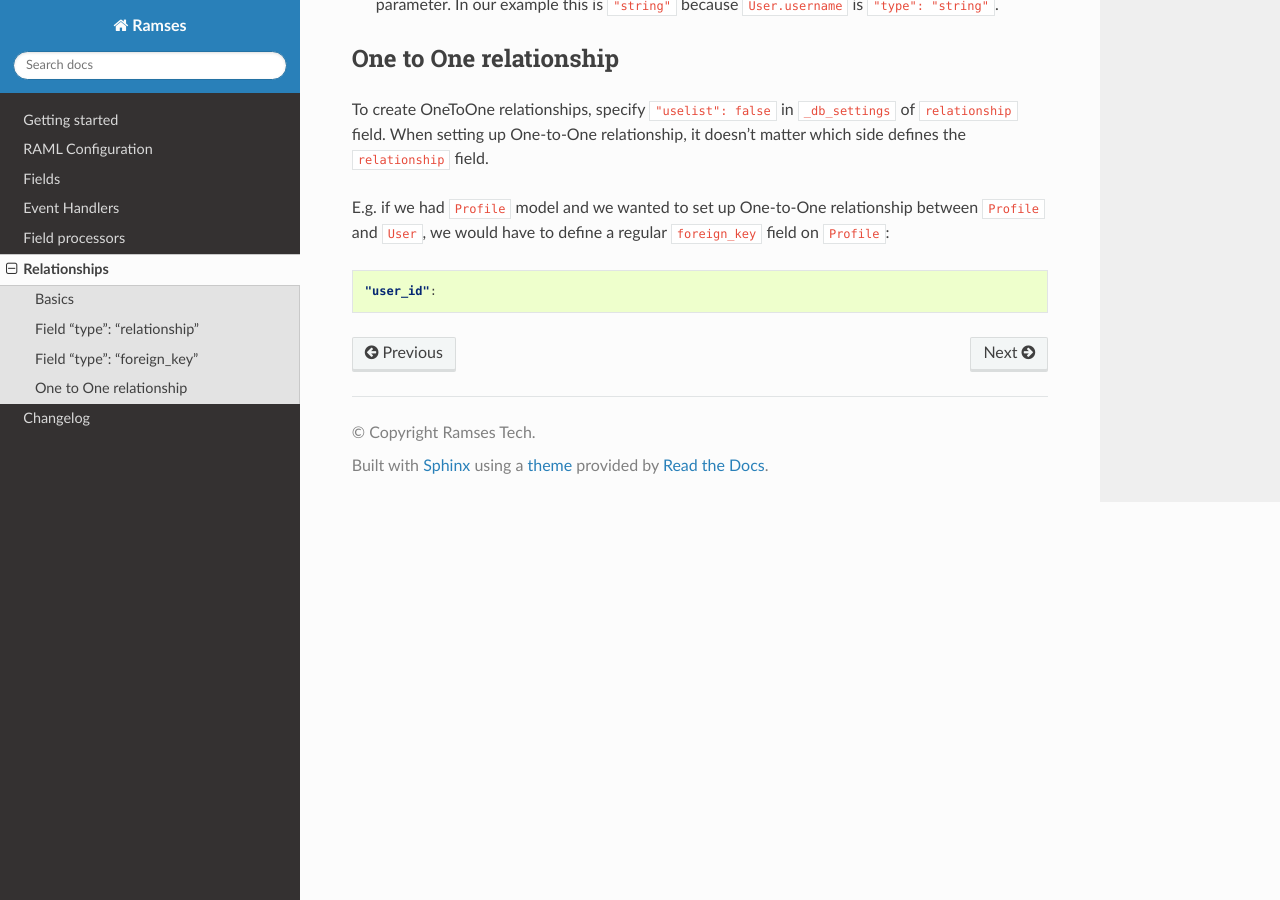
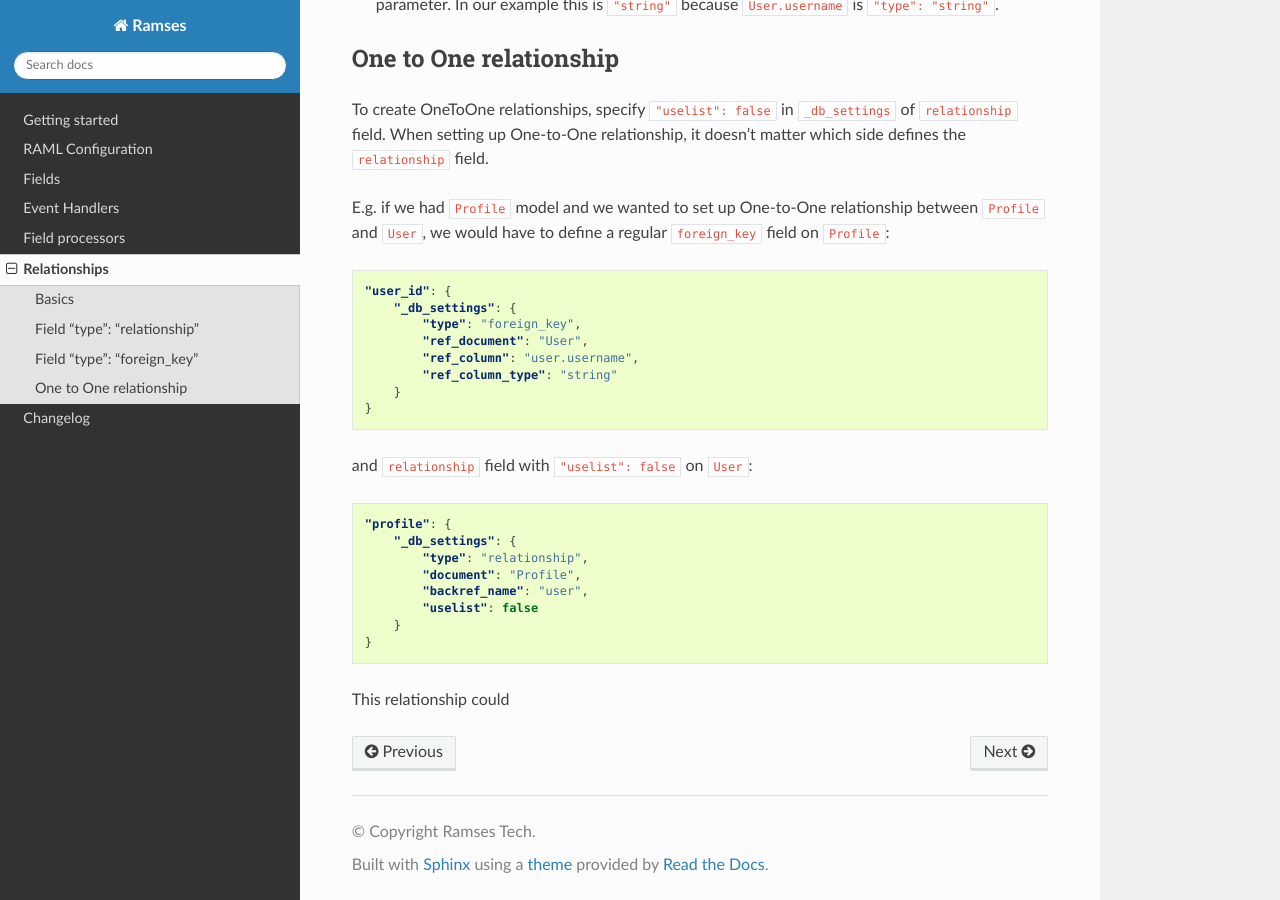
Before and after one commit to FilledOfCode/Larkord, a Sphinx documentation site: the page built from docs/source/relationships.rst, in a window 1280 px wide and 900 px high, scrolled down 2279 px. Built offline with Sphinx 7.4.7 and the Read the Docs theme 2.0.0, drawn with Linux system fonts in a browser that asks for light colours; pages that are not in the unit, such as notebooks, are missing from menus.

Commit message:
moving along

```diff
--- a/docs/source/relationships.rst
+++ b/docs/source/relationships.rst
@@ -106,4 +106,27 @@ E.g. if we had ``Profile`` model and we wanted to set up One-to-One relationship
 
 .. code-block:: json
 
-    "user_id":
+    "user_id": {
+        "_db_settings": {
+            "type": "foreign_key",
+            "ref_document": "User",
+            "ref_column": "user.username",
+            "ref_column_type": "string"
+        }
+    }
+
+and ``relationship`` field with ``"uselist": false`` on ``User``:
+
+.. code-block:: json
+
+    "profile": {
+        "_db_settings": {
+            "type": "relationship",
+            "document": "Profile",
+            "backref_name": "user",
+            "uselist": false
+        }
+    }
+
+
+This relationship could
```
